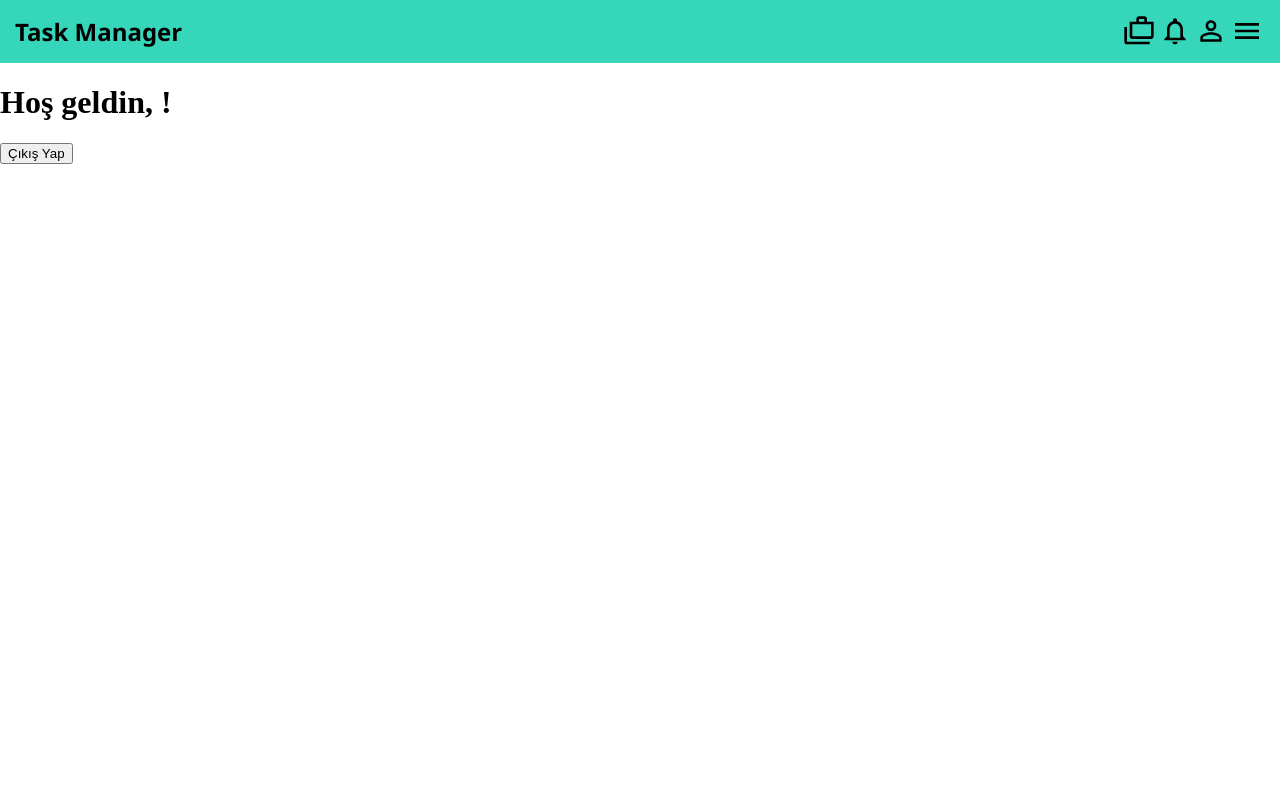
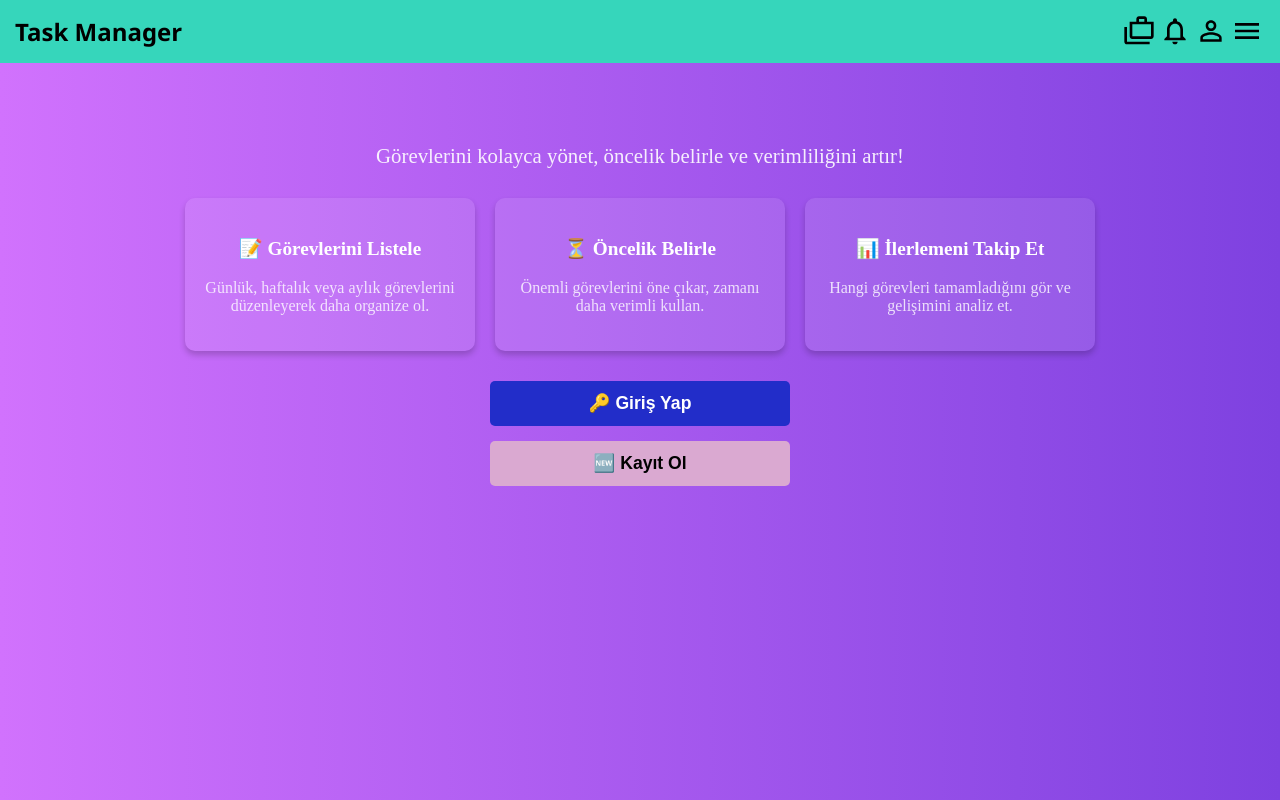
Before and after one commit to kosemeci/IU-Task-Management, a React (Vite) app in the folder taskMaster/: page / in a window 1280 px wide. Shown: the top 800 px of the page. Built offline with nearby package versions, Linux system fonts and the light colour scheme.

Commit message:
edited home page and styles

```diff
--- a/taskMaster/src/component/Home.jsx
+++ b/taskMaster/src/component/Home.jsx
@@ -1,13 +1,49 @@
-import React, { useContext } from 'react';
-import '../css/home.css'
-import { AuthContext } from '../context/AuthContext';
+import React, { useContext } from "react";
+import "../css/home.css";
+import { AuthContext } from "../context/AuthContext";
 
 function Home() {
     const { user, logout } = useContext(AuthContext);
+
     return (
-        <div>
-            <h1>Hoş geldin, {user?.email}!</h1>
-            <button onClick={logout}>Çıkış Yap</button>
+        <div className="home-container">
+            <header>
+                {user && (
+                    <>
+                        <p>👋 Hoş geldin, <b>{user.email}</b>!</p>
+                    </>
+                )}
+                <p>Görevlerini kolayca yönet, öncelik belirle ve verimliliğini artır!</p>
+            </header>
+
+            <section className="features">
+                <div className="feature">
+                    <h3>📝 Görevlerini Listele</h3>
+                    <p>Günlük, haftalık veya aylık görevlerini düzenleyerek daha organize ol.</p>
+                </div>
+                <div className="feature">
+                    <h3>⏳ Öncelik Belirle</h3>
+                    <p>Önemli görevlerini öne çıkar, zamanı daha verimli kullan.</p>
+                </div>
+                <div className="feature">
+                    <h3>📊 İlerlemeni Takip Et</h3>
+                    <p>Hangi görevleri tamamladığını gör ve gelişimini analiz et.</p>
+                </div>
+            </section>
+
+            <div className="cta-buttons">
+                {user ? (
+                    <>
+                        <button className="dashboard-btn">🚀 Görevlerine Git</button>
+                        <button className="logout-btn" onClick={logout}>Çıkış Yap</button>
+                    </>
+                ) : (
+                    <>
+                        <button className="login-btn">🔑 Giriş Yap</button>
+                        <button className="signup-btn">🆕 Kayıt Ol</button>
+                    </>
+                )}
+            </div>
         </div>
     );
 }
--- a/taskMaster/src/css/home.css
+++ b/taskMaster/src/css/home.css
@@ -0,0 +1,90 @@
+/* Genel Stil */
+.home-container {
+    text-align: center;
+    padding: 60px 20px;
+    background: linear-gradient(to right, #d172fd, #7e41e0);
+    color: white;
+    min-height: 100vh;
+}
+
+/* Başlık ve Açıklama */
+header h1 {
+    font-size: 2.5rem;
+    margin-bottom: 10px;
+}
+
+header p {
+    font-size: 1.3rem;
+    opacity: 0.9;
+}
+
+/* Özellikler Bölümü */
+.features {
+    display: flex;
+    justify-content: center;
+    gap: 20px;
+    margin: 30px 0;
+}
+
+.feature {
+    background: rgba(255, 255, 255, 0.1);
+    padding: 20px;
+    border-radius: 10px;
+    width: 250px;
+    text-align: center;
+    box-shadow: 0px 4px 6px rgba(0, 0, 0, 0.2);
+}
+
+.feature h3 {
+    font-size: 1.2rem;
+}
+
+.feature p {
+    font-size: 1rem;
+    opacity: 0.8;
+}
+
+/* Butonlar */
+.cta-buttons {
+    display: flex;
+    flex-direction: column;
+    gap: 15px;
+    max-width: 300px;
+    margin: 0 auto;
+}
+
+.cta-buttons button {
+    padding: 12px 18px;
+    font-size: 1.1rem;
+    border-radius: 5px;
+    cursor: pointer;
+    border: none;
+    font-weight: bold;
+    transition: all 0.3s ease;
+}
+
+.login-btn {
+    background-color: #222dc9;
+    color: white;
+}
+
+.signup-btn {
+    background-color: #daa9d1;
+    color: black;
+}
+
+.dashboard-btn {
+    background-color: #17a2b8;
+    color: white;
+}
+
+.logout-btn {
+    background-color: #e6b54c;
+    color: white;
+}
+
+/* Hover Efektleri */
+.cta-buttons button:hover {
+    transform: scale(1.05);
+    opacity: 0.9;
+}
```
